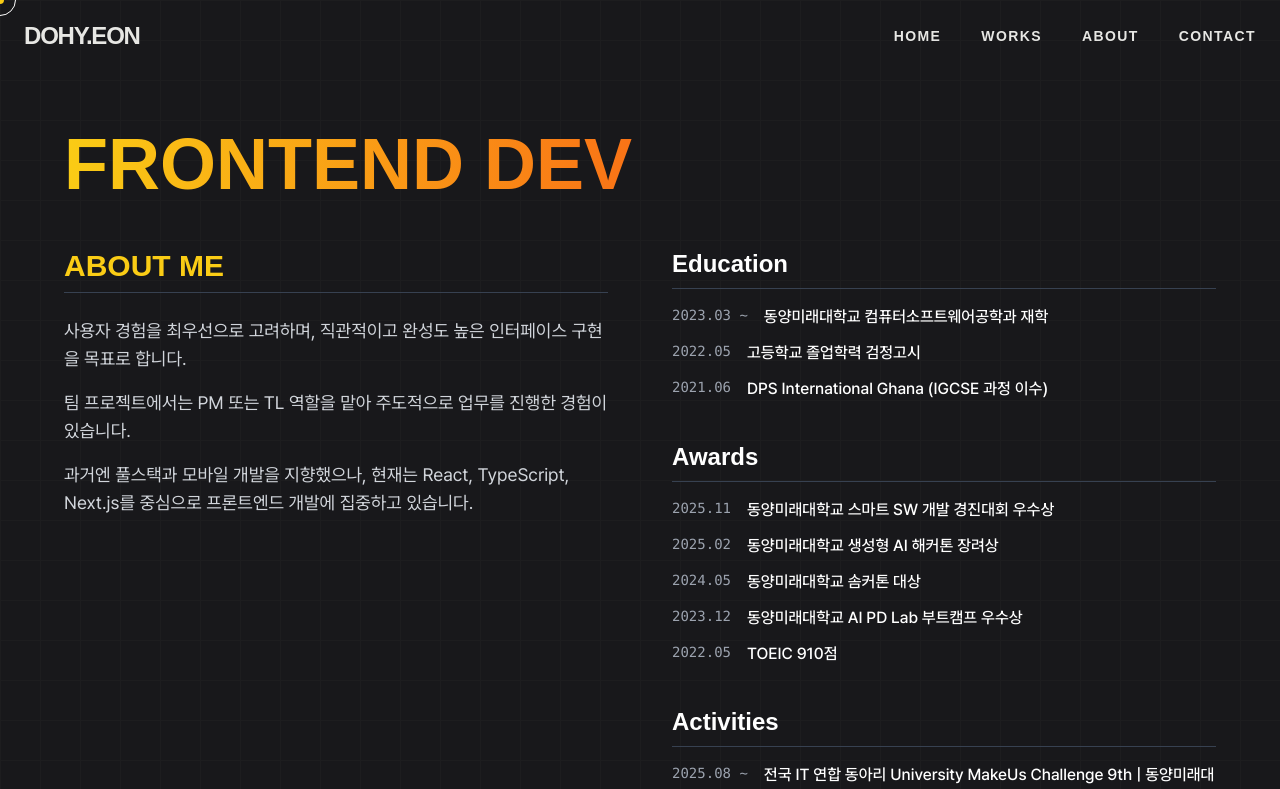
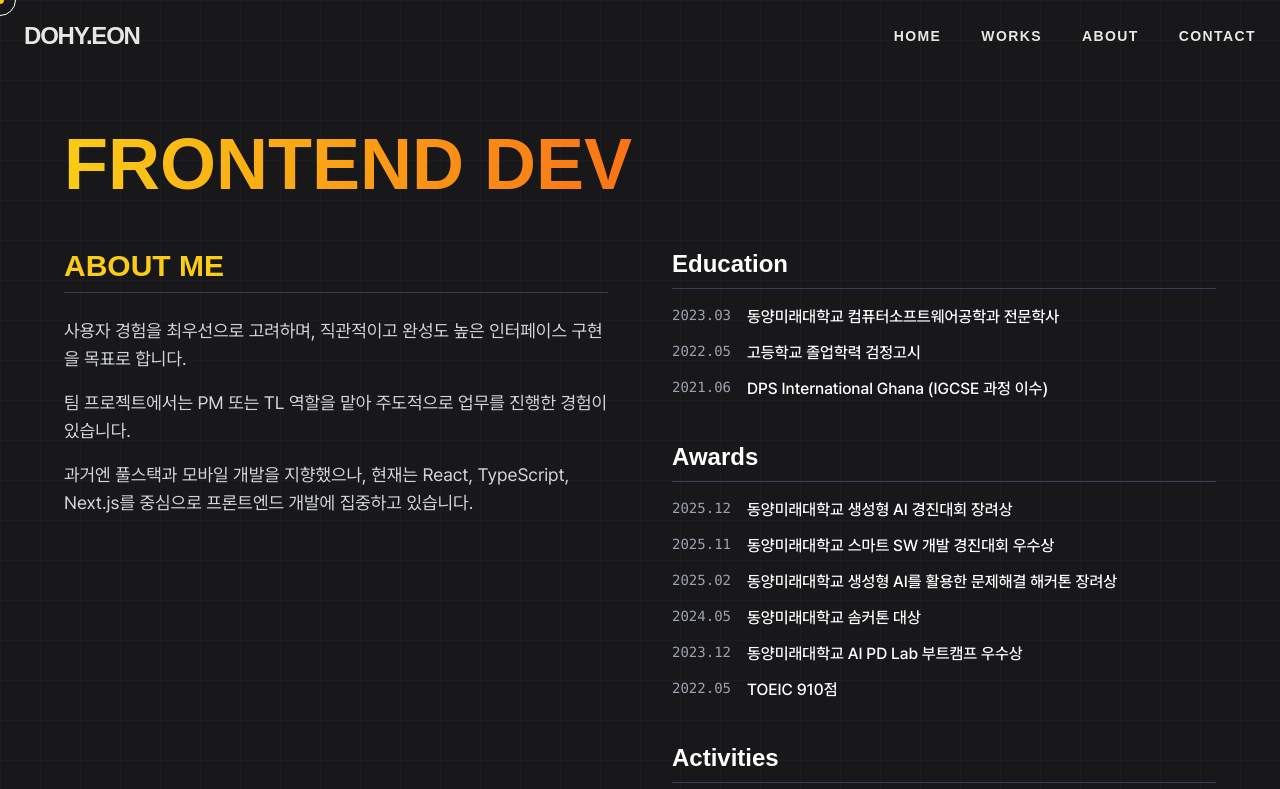
Before and after one commit to dohy-eon/portfolio, a React (Vite) app: page / in a window 1280 px wide. Shown: the top 789 px of the page. Built offline with nearby package versions, Linux system fonts and the light colour scheme; a web font is replaced by a local one.

Commit message:
feat: 이력 수정

```diff
--- a/src/constants/data.ts
+++ b/src/constants/data.ts
@@ -25,7 +25,7 @@ export const HISTORY = [
   {
     category: "Education",
     items: [
-      { year: "2023.03 ~", title: "동양미래대학교 컴퓨터소프트웨어공학과 재학" },
+      { year: "2023.03", title: "동양미래대학교 컴퓨터소프트웨어공학과 전문학사" },
       { year: "2022.05", title: "고등학교 졸업학력 검정고시" },
       { year: "2021.06", title: "DPS International Ghana (IGCSE 과정 이수)" },
     ]
@@ -33,8 +33,9 @@ export const HISTORY = [
   {
     category: "Awards",
     items: [
+      { year: "2025.12", title: "동양미래대학교 생성형 AI 경진대회 장려상"},
       { year: "2025.11", title: "동양미래대학교 스마트 SW 개발 경진대회 우수상"},
-      { year: "2025.02", title: "동양미래대학교 생성형 AI 해커톤 장려상" },
+      { year: "2025.02", title: "동양미래대학교 생성형 AI를 활용한 문제해결 해커톤 장려상" },
       { year: "2024.05", title: "동양미래대학교 솜커톤 대상" },
       { year: "2023.12", title: "동양미래대학교 AI PD Lab 부트캠프 우수상" },
       { year: "2022.05", title: "TOEIC 910점" },
```
